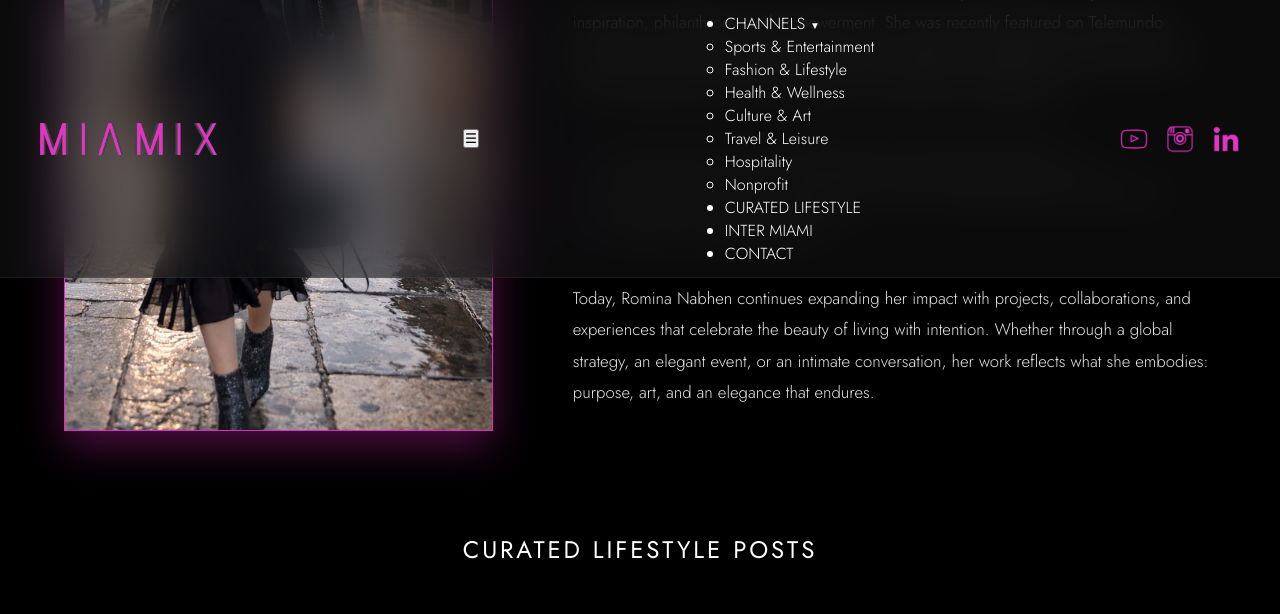
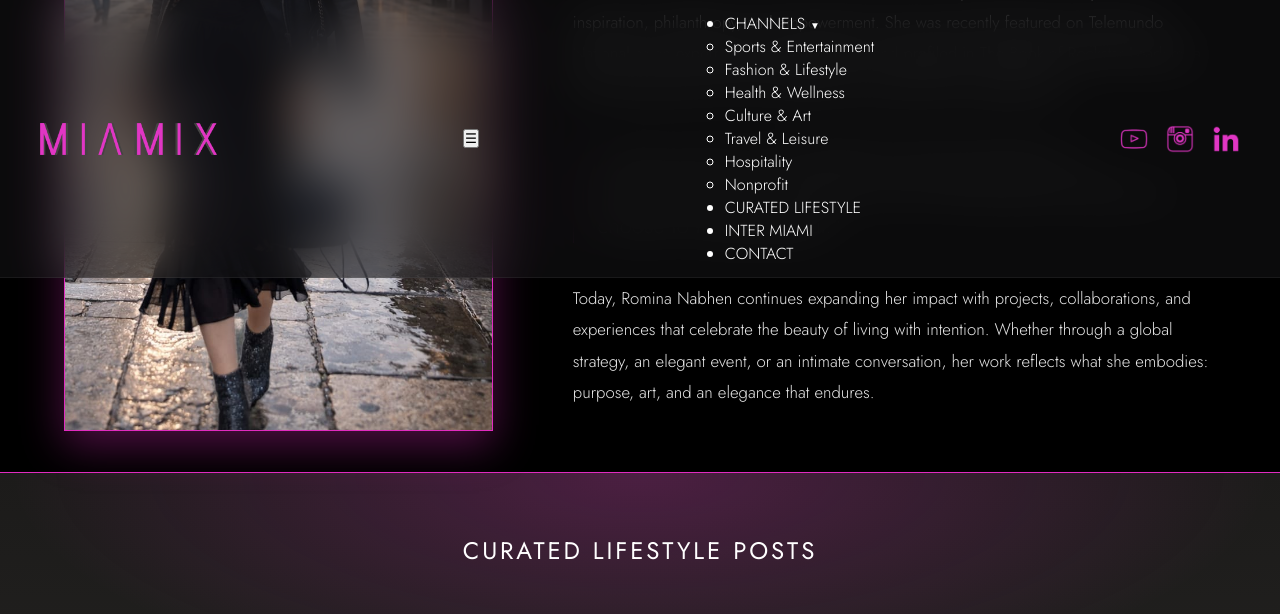
Before and after one commit to MIAMIX-io/MIAMIX.VIP-Site, a Jekyll site: the page built from curated-lifestyle.html, in a window 1280 px wide and 1400 px high, scrolled down 2324 px. Shown: the top 614 px of the window. Built offline with Jekyll 4.4.1, drawn with Linux system fonts in a browser that asks for light colours.

Commit message:
Update channel.css

```diff
--- a/assets/css/channel.css
+++ b/assets/css/channel.css
@@ -80,7 +80,13 @@ body.channel a { color: inherit; text-decoration: none; }
 
 
 /* ---------- POST CAROUSEL (shared) ---------- */
-.carousel-section { padding: 60px 0; background: var(--ch-bg); }
+.carousel-section {
+  padding: 60px 0 70px;
+  background:
+    radial-gradient(900px 320px at 50% 0%, color-mix(in srgb, var(--accent) 24%, transparent), transparent 70%),
+    linear-gradient(180deg, #1c1b1a 0%, #2b2a28 100%);
+  border-top: 1px solid var(--accent);
+}
 .carousel-section .section-title { padding: 0 24px; }
 .carousel-track {
   display: flex; gap: 24px; padding: 0 24px 24px;
@@ -91,7 +97,7 @@ body.channel a { color: inherit; text-decoration: none; }
 .carousel-item {
   flex: 0 0 320px; scroll-snap-align: start;
   background: var(--card-bg); border: 1px solid var(--ch-line);
-  border-radius: 12px; overflow: hidden; box-shadow: var(--card-shadow);
+  border-radius: 0; overflow: hidden; box-shadow: var(--card-shadow);
   transition: transform .3s ease, border-color .3s ease;
 }
 .carousel-item img { width: 100%; height: 220px; object-fit: cover; display: block; }
```
